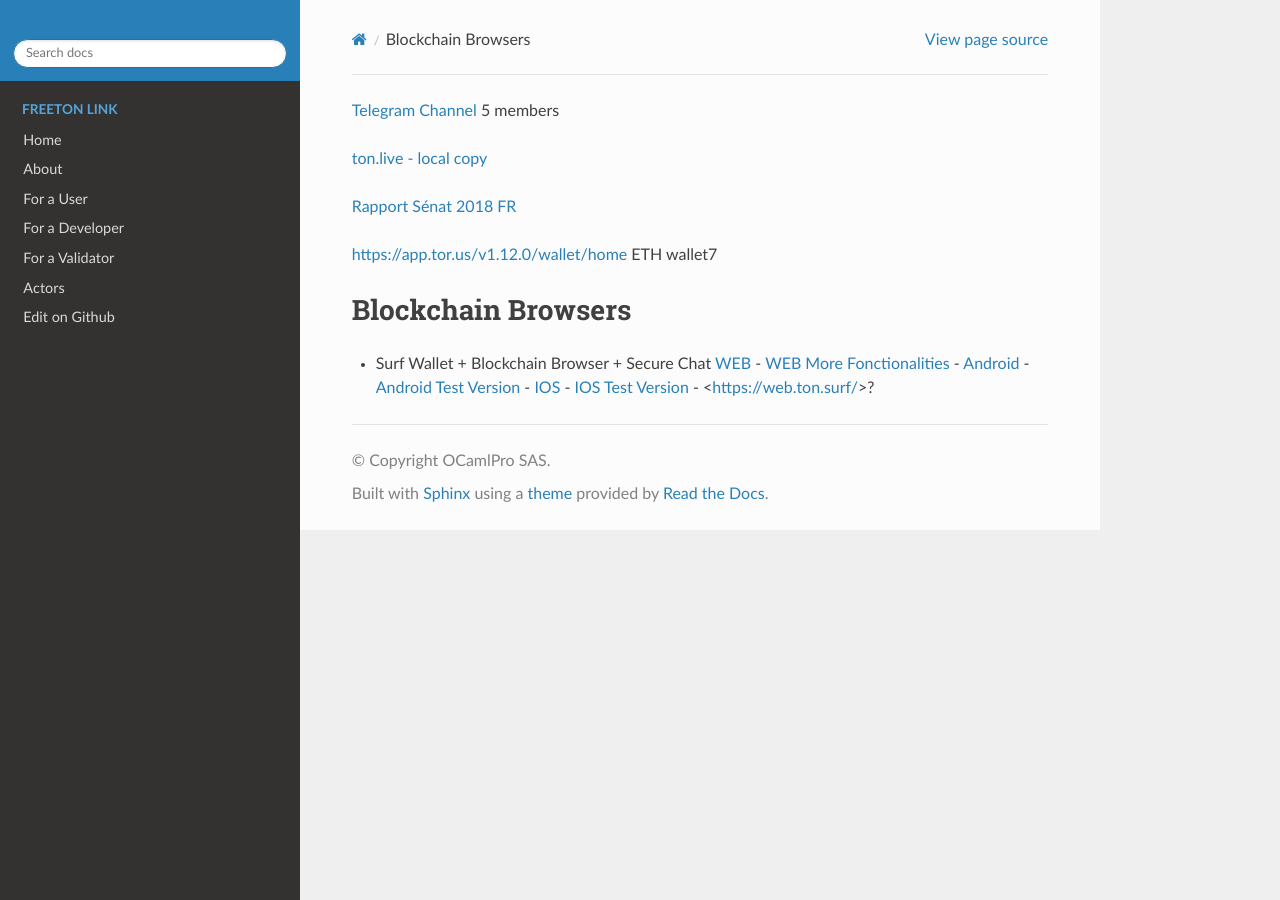
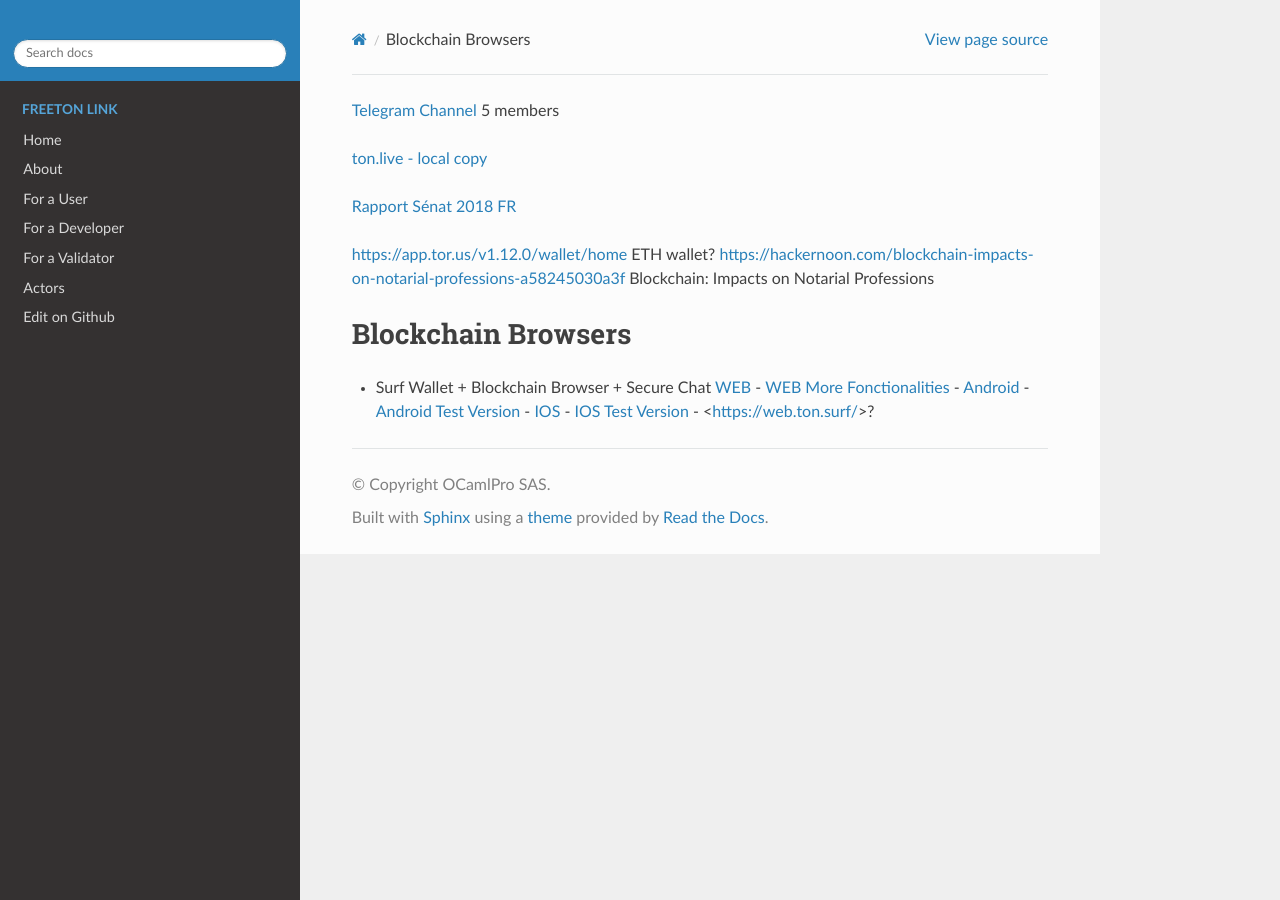
Before and after one commit to OCamlPro/www.freeton.link, a Sphinx documentation site: the page built from sphinx/archive.rst, in a window 1280 px wide. Built offline with Sphinx 7.4.7 and the Read the Docs theme 2.0.0, drawn with Linux system fonts in a browser that asks for light colours; the version number could not be read and is left out.

Commit message:
petits changements

```diff
--- a/sphinx/archive.rst
+++ b/sphinx/archive.rst
@@ -1,7 +1,8 @@
 * `Telegram Channel <https://t.me/ton_Developers>`_ 5 members
 * `ton.live - local copy <https://github.com/tonlabs/tonos-se#ton-live-explorer>`_
 * `Rapport Sénat 2018 FR <https://www.senat.fr/rap/r17-584/r17-584_mono.html>`_
-https://app.tor.us/v1.12.0/wallet/home ETH wallet7
+https://app.tor.us/v1.12.0/wallet/home ETH wallet?
+https://hackernoon.com/blockchain-impacts-on-notarial-professions-a58245030a3f Blockchain: Impacts on Notarial Professions
 
 Blockchain Browsers
 ~~~~~~~~~~~~~~~~~~~
```
Also changed, not shown: sphinx/user.rst (+4 -4 lines).
